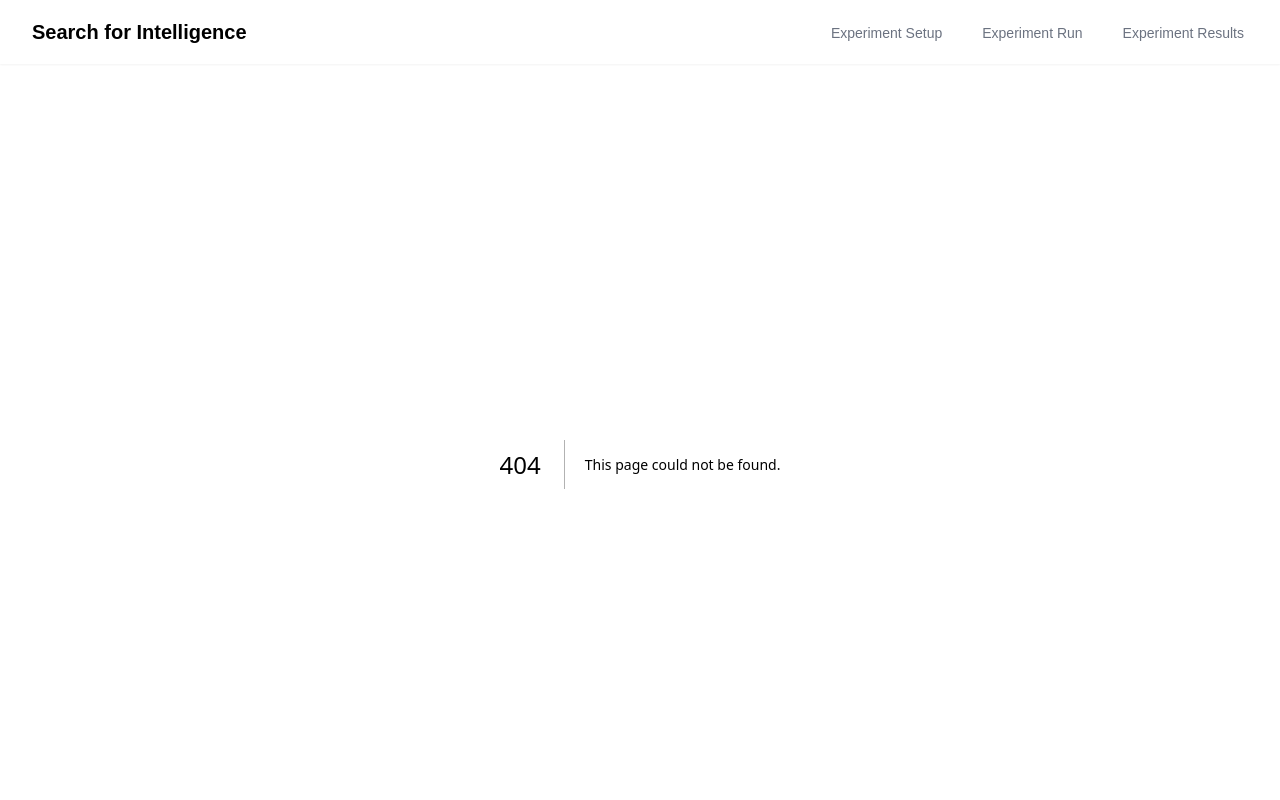
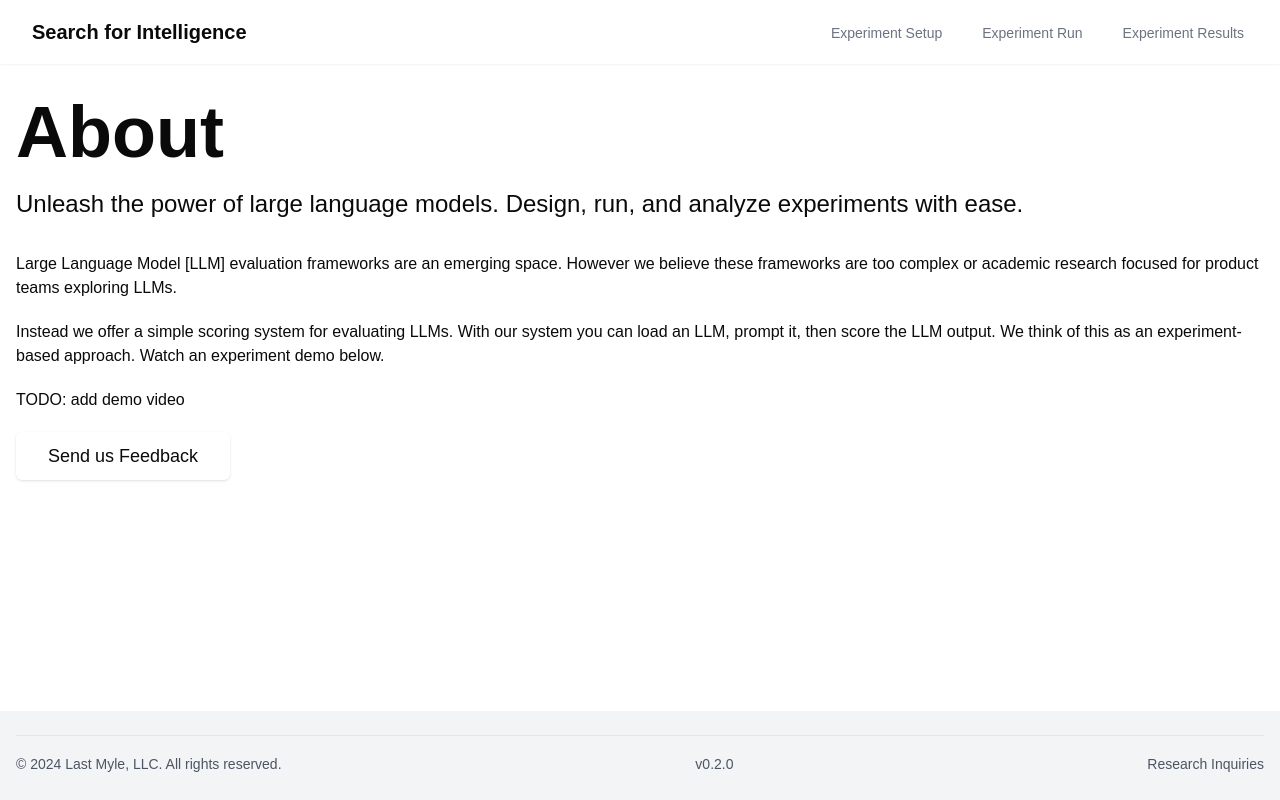
Before and after one commit to deboboy/search-for-intelligence, a Next.js app: page /about in a window 1280 px wide. Before the commit this address had no page. Shown: the top 800 px of the page. Built offline with nearby package versions, Linux system fonts and the light colour scheme.

Commit message:
add about page WIP; change page heading style

```diff
--- /dev/null
+++ b/app/about/page.tsx
@@ -0,0 +1,27 @@
+import Link from 'next/link'
+import { Button } from "@/components/ui/button"
+
+export default function About() {
+  return (
+    <div className="container mx-auto px-4 py-8">
+        <h1 className="text-5xl md:text-7xl font-extrabold mb-5 animate-fade-in-up">
+          About
+        </h1>
+        <p className="text-xl md:text-2xl mb-8 animate-fade-in-up animation-delay-200">
+          Unleash the power of large language models. Design, run, and analyze experiments with ease.
+        </p>
+        <p className="">Large Language Model [LLM] evaluation frameworks are an emerging space.
+            However we believe these frameworks are too complex or academic research focused for product teams exploring LLMs.</p>
+        <p className="mt-5">Instead we offer a simple scoring system for evaluating LLMs.
+            With our system you can load an LLM, prompt it, then score the LLM output.
+            We think of this as an experiment-based approach. Watch an experiment demo below.
+        </p>
+        <p className="mt-5 mb-5">TODO: add demo video</p>
+        <Button asChild className="text-lg px-8 py-6 rounded-md bg-white text-black-600 hover:bg-gray-100 animate-fade-in-up animation-delay-400">
+          <Link href="https://www.lastmyle.co/connect">
+            Send us Feedback
+          </Link>
+        </Button>
+    </div>
+  );
+}
--- a/app/experiment-results/page.tsx
+++ b/app/experiment-results/page.tsx
@@ -38,7 +38,9 @@ export default function ExperimentResults() {
 
   return (
     <div className="container mx-auto px-4 py-8">
-      <h1 className="text-3xl font-bold mb-6">Experiment Results</h1>
+      <h1 className="text-5xl md:text-7xl font-extrabold mb-5 animate-fade-in-up">
+        Experiment Results
+      </h1>
       <p>View all experiment results.  Sort from newest to oldest.</p>
       <div className="flex justify-end mb-4">
         <Select onValueChange={setSortOrder} defaultValue={sortOrder}>
--- a/app/experiment-run/page.tsx
+++ b/app/experiment-run/page.tsx
@@ -54,7 +54,9 @@ function ExperimentRunContent() {
 
   return (
     <div className="container mx-auto px-4 py-8">
-      <h1 className="text-3xl font-bold mb-6">Experiment Run</h1>
+      <h1 className="text-5xl md:text-7xl font-extrabold mb-5 animate-fade-in-up">
+        Experiment Run
+      </h1>
       <p>Submit input to start the experiment run; then score the LLM output.</p>
       <div className="flex justify-end mb-4">
         <Sheet>
--- a/app/experiment-setup/page.tsx
+++ b/app/experiment-setup/page.tsx
@@ -3,7 +3,9 @@ import { LlmExperiment } from "@/components/llm-experiment";
 export default function ExperimentSetup() {
   return (
     <div className="container mx-auto px-4 py-8">
-      <h1 className="text-3xl font-bold mb-6">Experiment Setup</h1>
+      <h1 className="text-5xl md:text-7xl font-extrabold mb-5 animate-fade-in-up">
+        Experiment Setup
+      </h1>
       <p>Select an LLM, then describe the experiment to run.</p>
       <LlmExperiment />
     </div>
--- a/components/llm-experiment.tsx
+++ b/components/llm-experiment.tsx
@@ -5,7 +5,7 @@ import { useRouter } from 'next/navigation'
 import { Select, SelectContent, SelectItem, SelectTrigger, SelectValue } from "@/components/ui/select"
 import { Textarea } from "@/components/ui/textarea"
 import { Button } from "@/components/ui/button"
-import { Card, CardHeader, CardTitle, CardDescription, CardContent, CardFooter } from "@/components/ui/card"
+import { Card, CardHeader, CardDescription, CardContent, CardFooter } from "@/components/ui/card"
 import { db2 } from '@/app/lib/db2'  // Adjust the import path as necessary
 
 // Define an interface for the LLM options
@@ -57,7 +57,6 @@ export function LlmExperiment() {
   return (
     <Card className="w-full max-w-md mx-auto">
       <CardHeader>
-        <CardTitle>Setup</CardTitle>
         <CardDescription>Select an LLM. Then describe your experiment in detail; which is used for comparison in a later step.</CardDescription>
       </CardHeader>
       <CardContent className="space-y-4">
```
